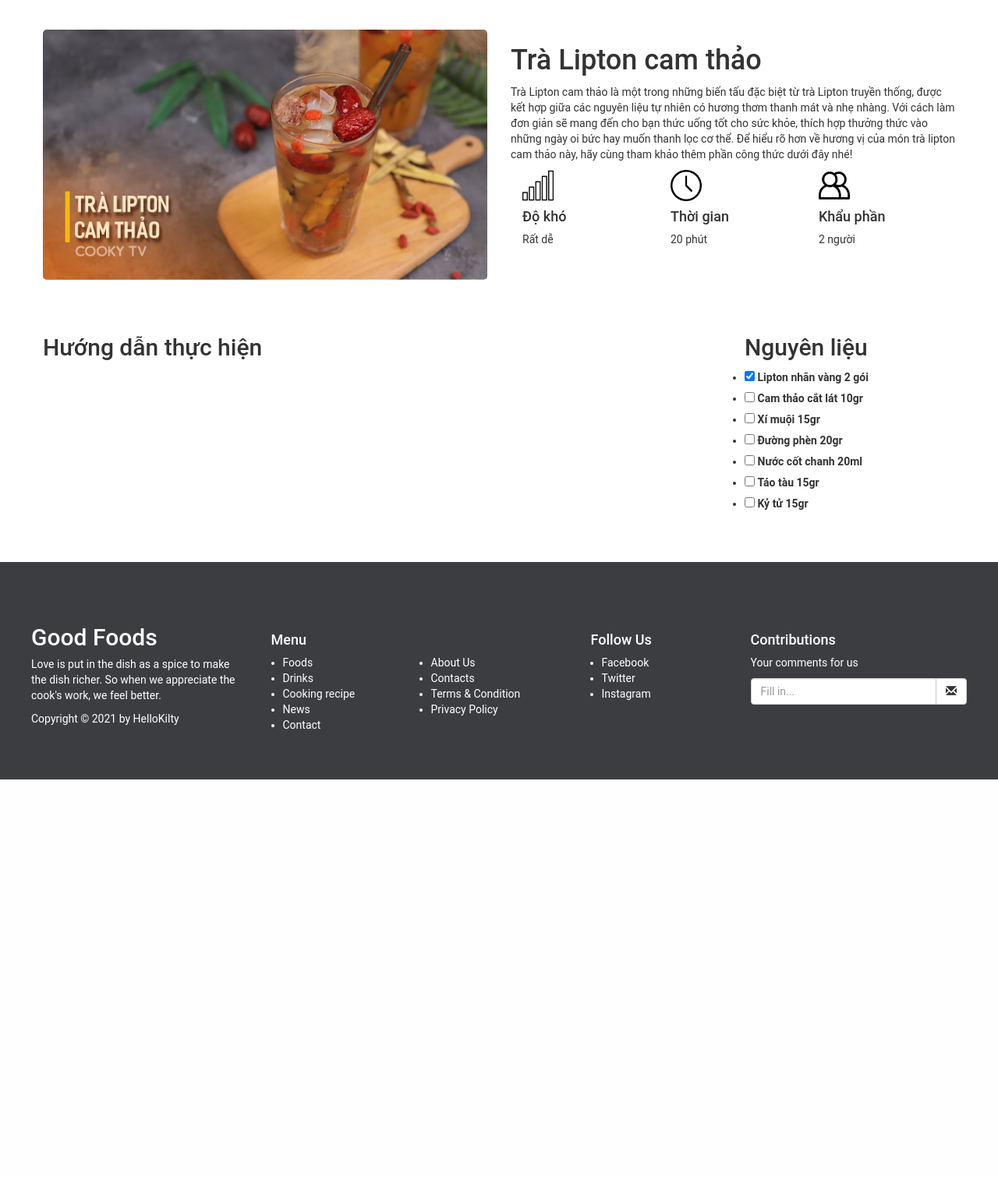
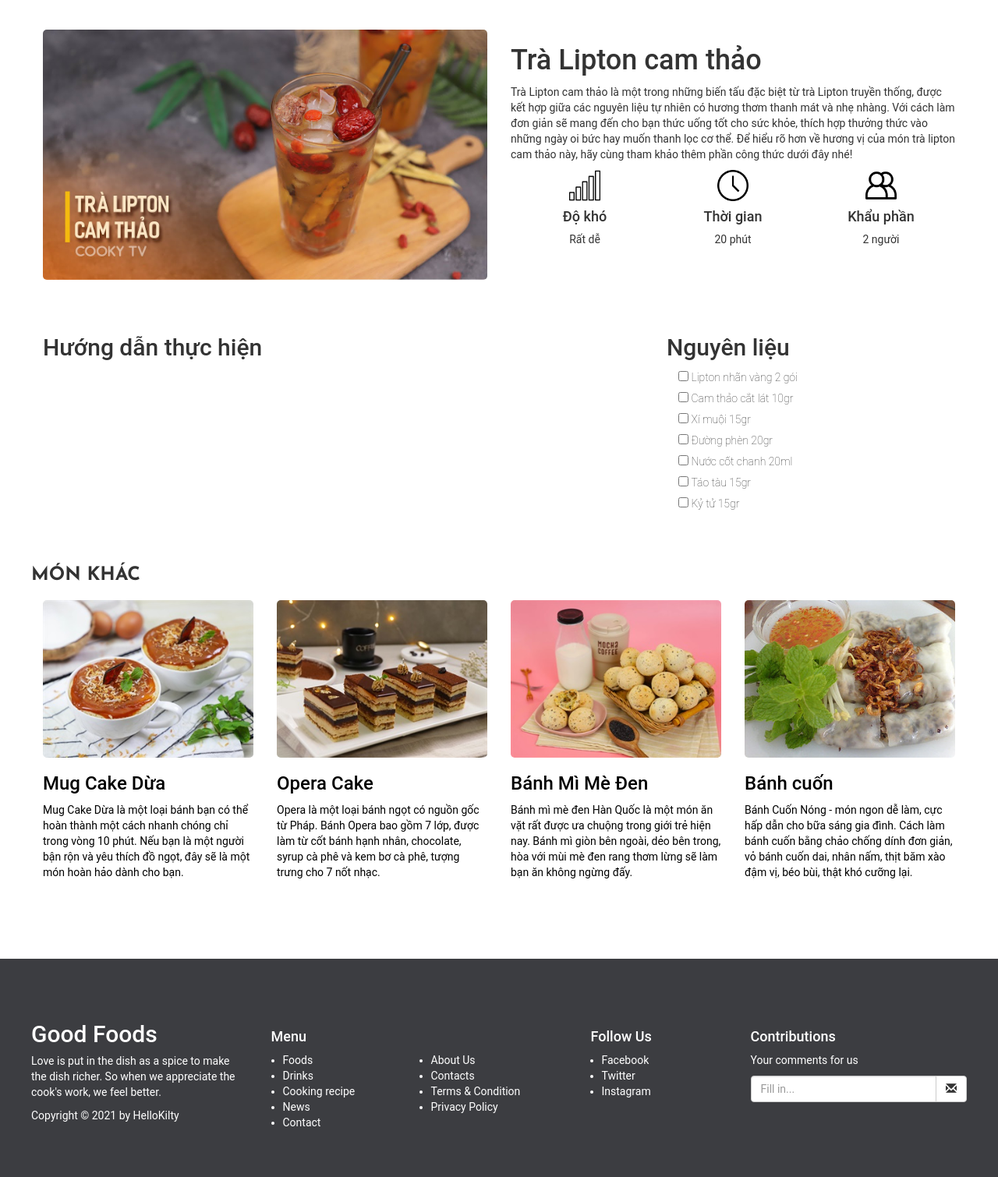
Before and after one commit to hoangpt2002/HelloKilty, a PHP site: page /Tralipton.html in a window 1280 px wide. Shown: the part 62-1572 px from the top of the page at 78% size. Before the commit the page ends 1062 px from the top, so only its background shows below. Run offline with PHP 8.4, Linux system fonts and the light colour scheme.

Commit message:
Cookingrecipe2

```diff
--- a/Tralipton.html
+++ b/Tralipton.html
@@ -56,42 +56,87 @@
             </div>
 <!--            Công thức-->
             <div class="row">
-                <div class="col-md-9">
+                <div class="col-md-8">
                     <h2>Hướng dẫn thực hiện</h2>
                 </div>
-
-                <div class="col-md-3">
+                <div class="col-md-4">
                     <h2>Nguyên liệu</h2>
                     <ul class="resources">
                         <li>
-                            <input type="checkbox" id="cb1" name="cb1" checked>
-                            <label for="cb1">Lipton nhãn vàng 2 gói</label>
+                            <input type="checkbox">
+                            <label>Lipton nhãn vàng 2 gói</label>
                         </li>
                         <li>
-                            <input type="checkbox" id="cb2" name="cb2">
-                            <label for="cb2">Cam thảo cắt lát 10gr</label>
+                            <input type="checkbox">
+                            <label>Cam thảo cắt lát 10gr</label>
                         </li>
                         <li>
-                            <input type="checkbox" id="cb3" name="cb3">
-                            <label for="cb3">Xí muội 15gr</label>
+                            <input type="checkbox">
+                            <label>Xí muội 15gr</label>
                         </li>
                         <li>
-                            <input type="checkbox" id="cb4" name="cb4">
-                            <label for="cb4">Đường phèn 20gr</label>
+                            <input type="checkbox">
+                            <label>Đường phèn 20gr</label>
                         </li>
                         <li>
-                            <input type="checkbox" id="cb5" name="cb5">
-                            <label for="cb5">Nước cốt chanh 20ml</label>
+                            <input type="checkbox">
+                            <label>Nước cốt chanh 20ml</label>
                         </li>
                         <li>
-                            <input type="checkbox" id="cb6" name="cb6">
-                            <label for="cb6">Táo tàu 15gr</label>
+                            <input type="checkbox">
+                            <label>Táo tàu 15gr</label>
                         </li>
                         <li>
-                            <input type="checkbox" id="cb7" name="cb7">
-                            <label for="cb7">Kỷ tử 15gr</label>
+                            <input type="checkbox">
+                            <label>Kỷ tử 15gr</label>
                         </li>
                     </ul>
+                </div>
+            </div>
+<!--            Món liên quan-->
+            <div class="row">
+                <div class="tag">MÓN KHÁC</div>
+                <div class="col-md-3">
+                    <div class="recipes">
+                        <a href="Tralipton.html">
+                            <img class="cover" src="images/recipe9.jpeg">
+                            <h3>Mug Cake Dừa</h3>
+                            <p>Mug Cake Dừa là một loại bánh bạn có thể hoàn thành một cách nhanh chóng chỉ trong vòng 10 phút.
+                                Nếu bạn là một người bận rộn và yêu thích đồ ngọt, đây sẽ là một món hoàn hảo dành cho bạn.</p>
+                        </a>
+                    </div>
+                </div>
+                <div class="col-md-3">
+                    <div class="recipes">
+                        <a href="Tralipton.html">
+                            <img class="cover" src="images/recipe10.jpeg">
+                            <h3>Opera Cake</h3>
+                            <p>Opera là một loại bánh ngọt có nguồn gốc từ Pháp. Bánh Opera bao gồm 7 lớp, được làm từ cốt bánh hạnh nhân,
+                                chocolate, syrup cà phê và kem bơ cà phê, tượng trưng cho 7 nốt nhạc.
+                            </p>
+                        </a>
+                    </div>
+                </div>
+                <div class="col-md-3">
+                    <div class="recipes">
+                        <a href="Tralipton.html">
+                            <img class="cover" src="images/recipe11.jpeg">
+                            <h3>Bánh Mì Mè Đen</h3>
+                            <p>Bánh mì mè đen Hàn Quốc là một món ăn vặt rất được ưa chuộng trong giới trẻ hiện nay.
+                                Bánh mì giòn bên ngoài, dẻo bên trong, hòa với mùi mè đen rang thơm lừng sẽ làm bạn ăn không ngừng đấy.  </p>
+                        </a>
+                    </div>
+                </div>
+                <div class="col-md-3">
+                    <div class="recipes">
+                        <a href="Tralipton.html">
+                            <img class="cover" src="images/recipe12.jpg">
+                            <h3>Bánh cuốn</h3>
+                            <p>Bánh Cuốn Nóng - món ngon dễ làm, cực hấp dẫn cho bữa sáng gia đình. Cách làm bánh cuốn
+                                bằng chảo chống dính đơn giản, vỏ bánh cuốn dai, nhân nấm, thịt băm xào đậm vị, béo bùi, thật khó cưỡng lại.
+                            </p>
+                        </a>
+                    </div>
                 </div>
             </div>
         </div>
--- a/css/main.css
+++ b/css/main.css
@@ -74,3 +74,16 @@
     height: 40px;
     line-height: 40px;
 }
+.resources li{
+    list-style: none;
+    margin-left: 15px;
+}
+.info{
+    text-align: center;
+}
+.resources label{
+    font-weight: lighter;
+}
+input:checked + label {
+    text-decoration: line-through;
+}
```
